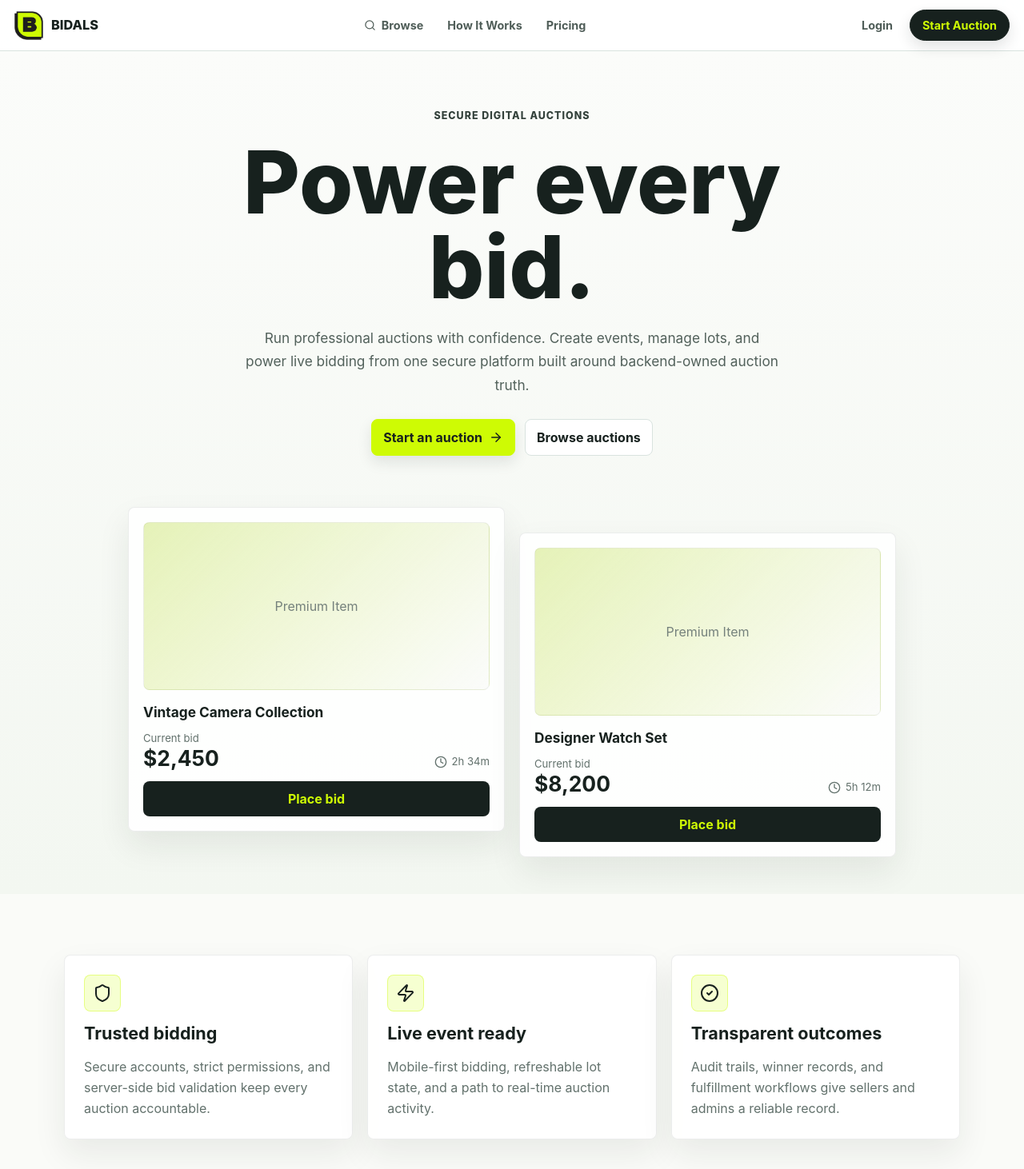
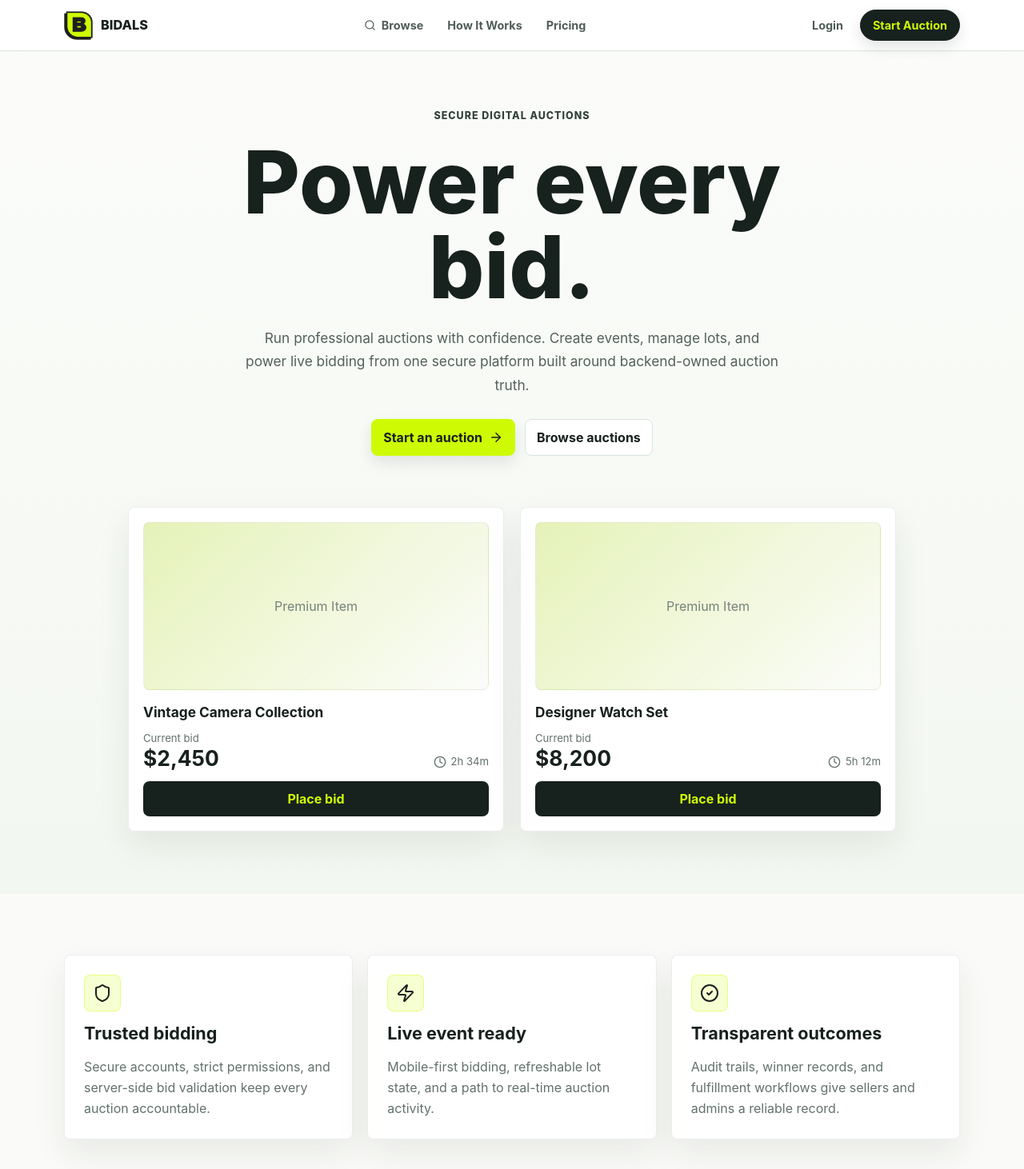
Before and after one commit to JJackson3111/bidals, a Next.js app in the folder frontend/: page / in a window 1280 px wide. Shown: the top 1462 px of the page at 80% size. Built offline with nearby package versions, Linux system fonts and the light colour scheme; no server answers; a web font is replaced by a local one.

Commit message:
Polish BIDALS landing page alignment

```diff
--- a/frontend/src/app/globals.css
+++ b/frontend/src/app/globals.css
@@ -69,7 +69,8 @@ button:disabled {
   grid-template-columns: auto minmax(0, 1fr) auto;
   left: 0;
   min-height: 64px;
-  padding: 10px max(18px, env(safe-area-inset-left)) 10px max(18px, env(safe-area-inset-right));
+  padding: 10px max(16px, env(safe-area-inset-left), calc((100vw - 1120px) / 2)) 10px
+    max(16px, env(safe-area-inset-right), calc((100vw - 1120px) / 2));
   position: sticky;
   right: 0;
   top: 0;
@@ -376,8 +377,9 @@ p {
 }
 
 .landing-hero-preview {
-  display: grid;
-  gap: 18px;
+  align-items: stretch;
+  display: grid;
+  gap: 20px;
   margin: 64px auto 0;
   max-width: 960px;
 }
@@ -395,6 +397,7 @@ p {
 .hero-lot-card {
   display: grid;
   gap: 18px;
+  grid-template-rows: auto 1fr;
   padding: 18px;
 }
 
@@ -1751,10 +1754,6 @@ p {
     grid-template-columns: repeat(2, minmax(0, 1fr));
   }
 
-  .hero-lot-card-secondary {
-    transform: translateY(32px);
-  }
-
   .landing-section-heading h2,
   .landing-final-cta h2 {
     font-size: 3rem;
```
